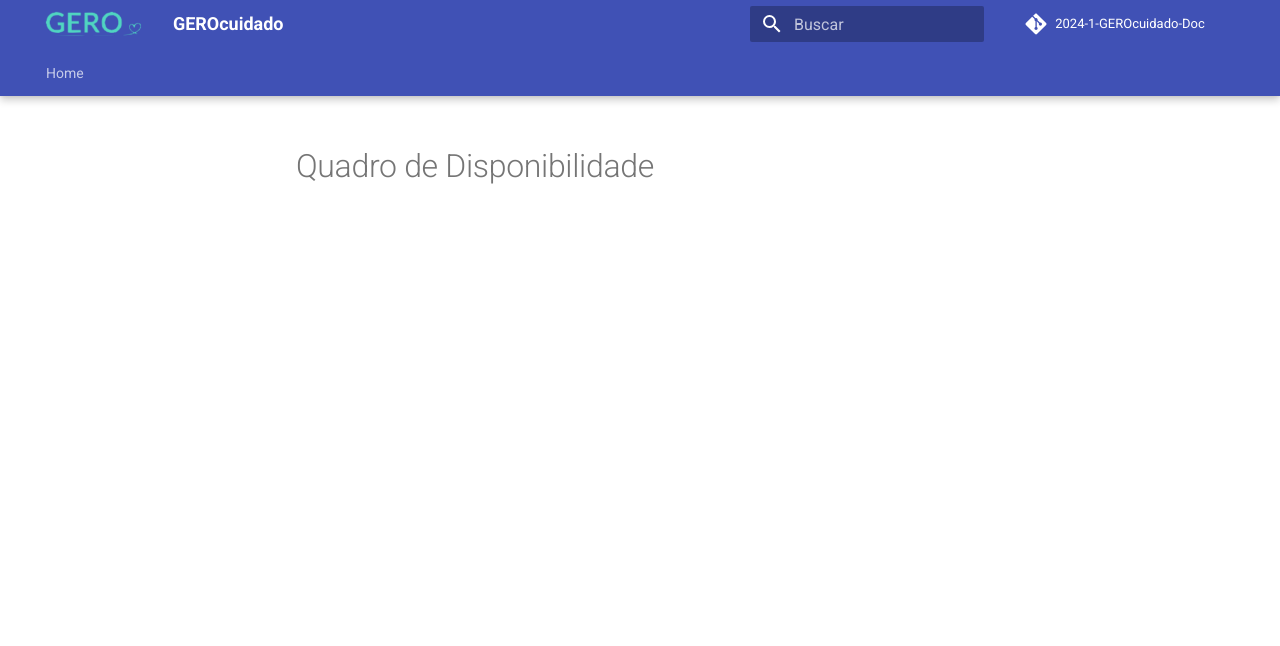
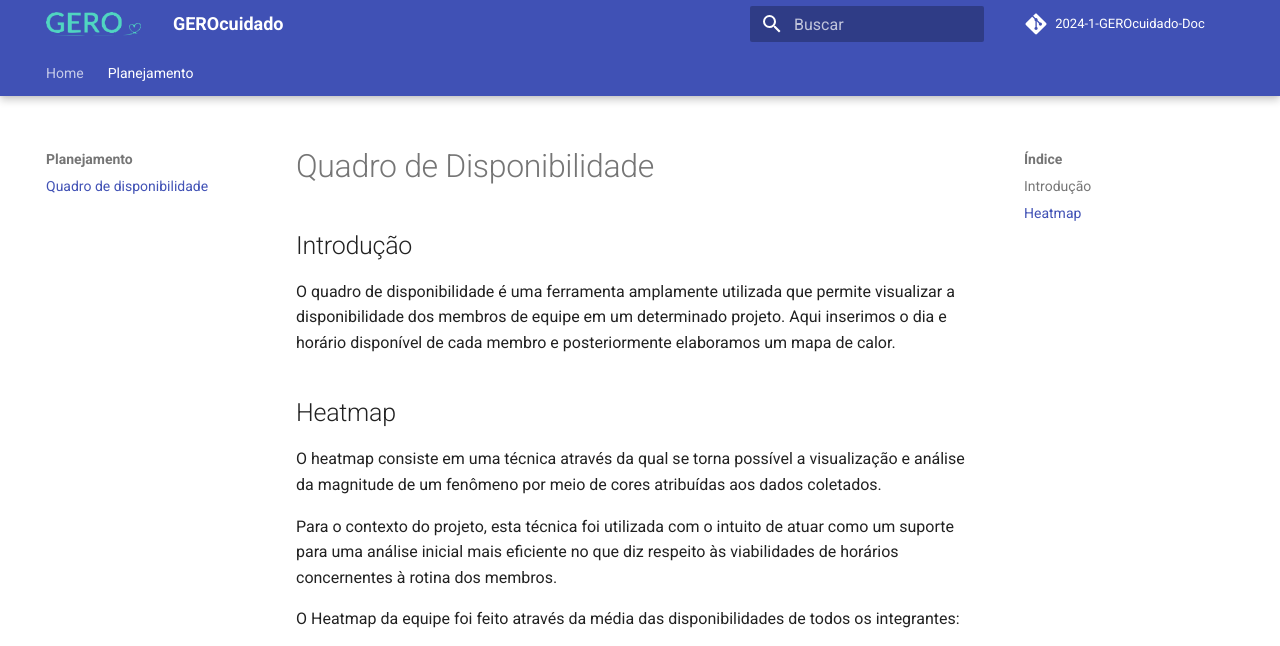
Before and after one commit to fga-eps-mds/2024-1-GEROcuidado-Doc, an MkDocs documentation site: the page built from docs/planejamento/quadro_de_disponibilidade.md, in a window 1280 px wide and 1224 px high. Shown: the top 646 px of the window. Built offline with MkDocs 1.6.1 and Material for MkDocs 9.7.7, drawn with Linux system fonts in a browser that asks for light colours; comment, search, counter and statistics services are not loaded.

Commit message:
docs: add planning and heatmap tab on ghpages

```diff
--- a/docs/planejamento/quadro_de_disponibilidade.md
+++ b/docs/planejamento/quadro_de_disponibilidade.md
@@ -1 +1,14 @@
 # Quadro de Disponibilidade
+
+## Introdução
+O quadro de disponibilidade é uma ferramenta amplamente utilizada que permite visualizar a disponibilidade dos membros de equipe em um determinado projeto. Aqui inserimos o dia e horário disponível de cada membro e posteriormente elaboramos um mapa de calor.
+
+## Heatmap
+
+O heatmap consiste em uma técnica através da qual se torna possível a visualização e análise da magnitude de um fenômeno por meio de cores atribuídas aos dados coletados.
+
+Para o contexto do projeto, esta técnica foi utilizada com o intuito de atuar como um suporte para uma análise inicial mais eficiente no que diz respeito às viabilidades de horários concernentes à rotina dos membros.
+
+O Heatmap da equipe foi feito através da média das disponibilidades de todos os integrantes:
+
+<iframe src="https://docs.google.com/spreadsheets/d/e/2PACX-1vQMkvQCAvCwFqXoktkxkUpqfkMUc-lcKprtm6OnNhqdp79Mvs8P7GWaK3_OOCXc07588aEhr1Kh_NQD/pubhtml?gid=1222681839&amp;single=true&amp;widget=true&amp;headers=false" width="100%" width= "100" height="500" frameborder="1" scrolling="no"></iframe>
--- a/mkdocs.yml
+++ b/mkdocs.yml
@@ -4,13 +4,16 @@ repo_url: "https://github.com/fga-eps-mds/2024-1-GEROcuidado-Doc"
 docs_dir: docs
 
 theme:
-  name: "material"
+  name: material
   features:
     - navigation.tabs
     - navigation.tabs.sticky
     - navigation.pat
     - navigation.sections
     - navigation.expand
+  language: pt
+  logo: "assets/gero.png"
+  favicon: "assets/favicon.ico"
   palette:
     # Palette toggle for automatic mode
     #- media: "(prefers-color-scheme)"
@@ -18,25 +21,17 @@ theme:
       toggle:
         icon: material/brightness-7
         name: Switch to light mode
-
     # Palette toggle for light mode
     - scheme: slate
       toggle:
         icon: material/brightness-4
         name: Switch to light mode
-
   font:
     text: Roboto
     code: Roboto Mono
-
-  language: "pt"
-  logo: "assets/gero.png"
-  favicon: "assets/favicon.ico"
-
   palette:
     primary: "#fff"
     accent: "#0B4D9B"
-
 
 extra_css:
   - stylesheets/styles.css
@@ -46,8 +41,8 @@ nav:
     - Sobre: index.md
   # - Lean Inception:
   #   - Lean Inception: lean_inception/lean_inception.md
-  # - Planejamento:
-  #   - Quadro de disponibilidade: planejamento/quadro_de_disponibilidade.md
+  - Planejamento:
+    - Quadro de disponibilidade: planejamento/quadro_de_disponibilidade.md
   #   - Quadro de conhecimento: planejamento/quadro_conhecimento.md
   #   - Quadro de pareamento: planejamento/quadro_pareamento.md
   #   - Plano de contribuição: planejamento/plano_de_contribuicao.md
```
Also changed, not shown: docs/stylesheets/styles.css (added).
